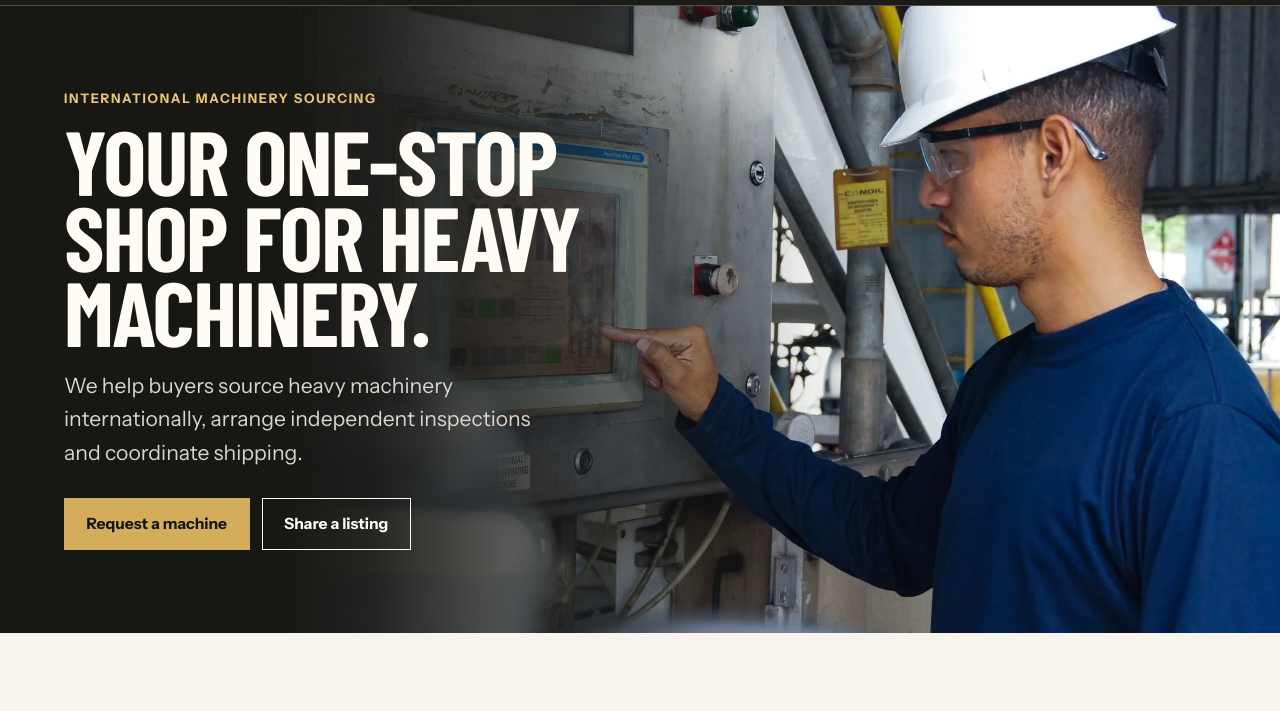
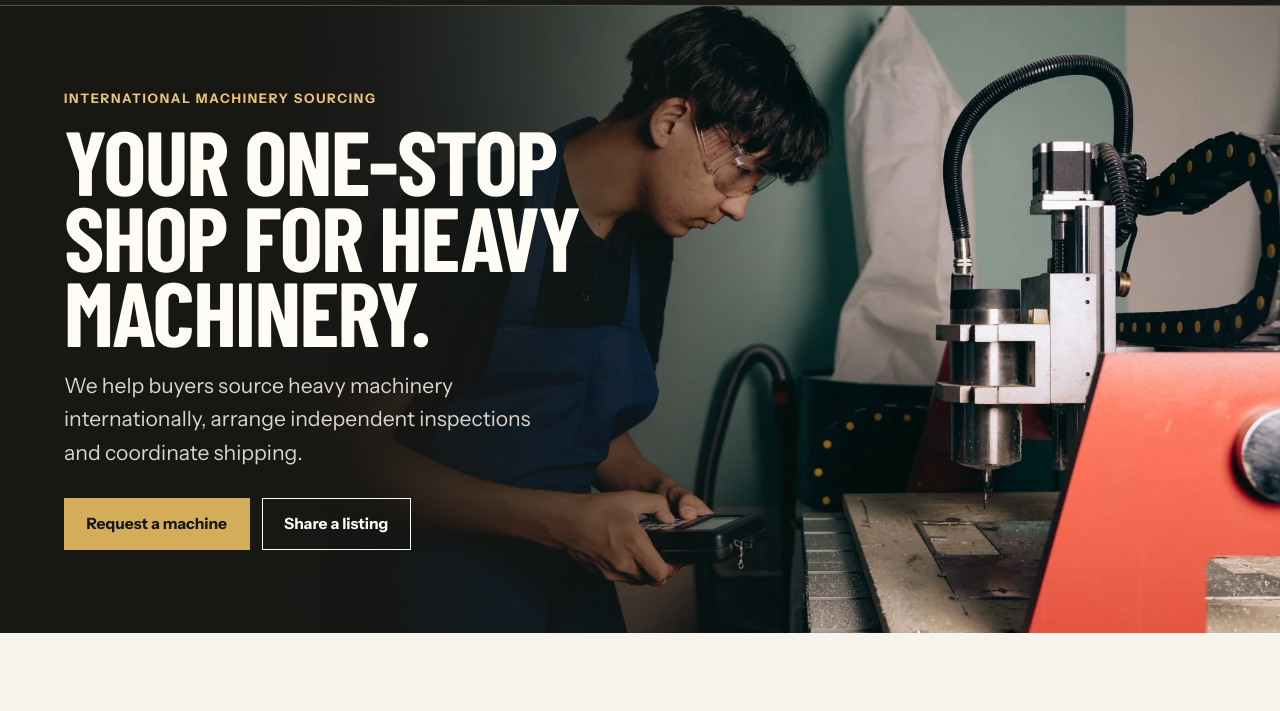
Before and after one commit to kilpatrick-anthony/ironbridge, a website: page site/index.html in a window 1280 px wide. Shown: the part 89-800 px from the top of the page. Drawn offline with Linux system fonts and the light colour scheme.

Commit message:
Give English and Thai pages distinct hero photos

```diff
--- a/site/assets/site.css
+++ b/site/assets/site.css
@@ -163,6 +163,7 @@ input, button { font: inherit; }
   object-fit: cover;
   object-position: right top;
 }
+.hero-photo:lang(en) { object-position: right 65%; }
 .hero:has(.hero-photo)::after {
   content: "";
   z-index: -1;
--- a/site/index.html
+++ b/site/index.html
@@ -38,7 +38,7 @@
 
   <main id="main" tabindex="-1">
     <section class="hero dark" aria-labelledby="hero-title">
-      <img class="hero-photo" src="assets/photos/hero.webp" alt="Technician checking readings on an industrial machine’s control panel" fetchpriority="high">
+      <img class="hero-photo" src="assets/photos/hero-en.webp" alt="Technician using a handheld controller beside a CNC machine" fetchpriority="high">
       <div class="wrap hero-inner">
         <div class="hero-copy">
           <p class="eyebrow">International machinery sourcing</p>
```
Also changed, not shown: README.md, site/assets/photos/hero-en.webp (added).
